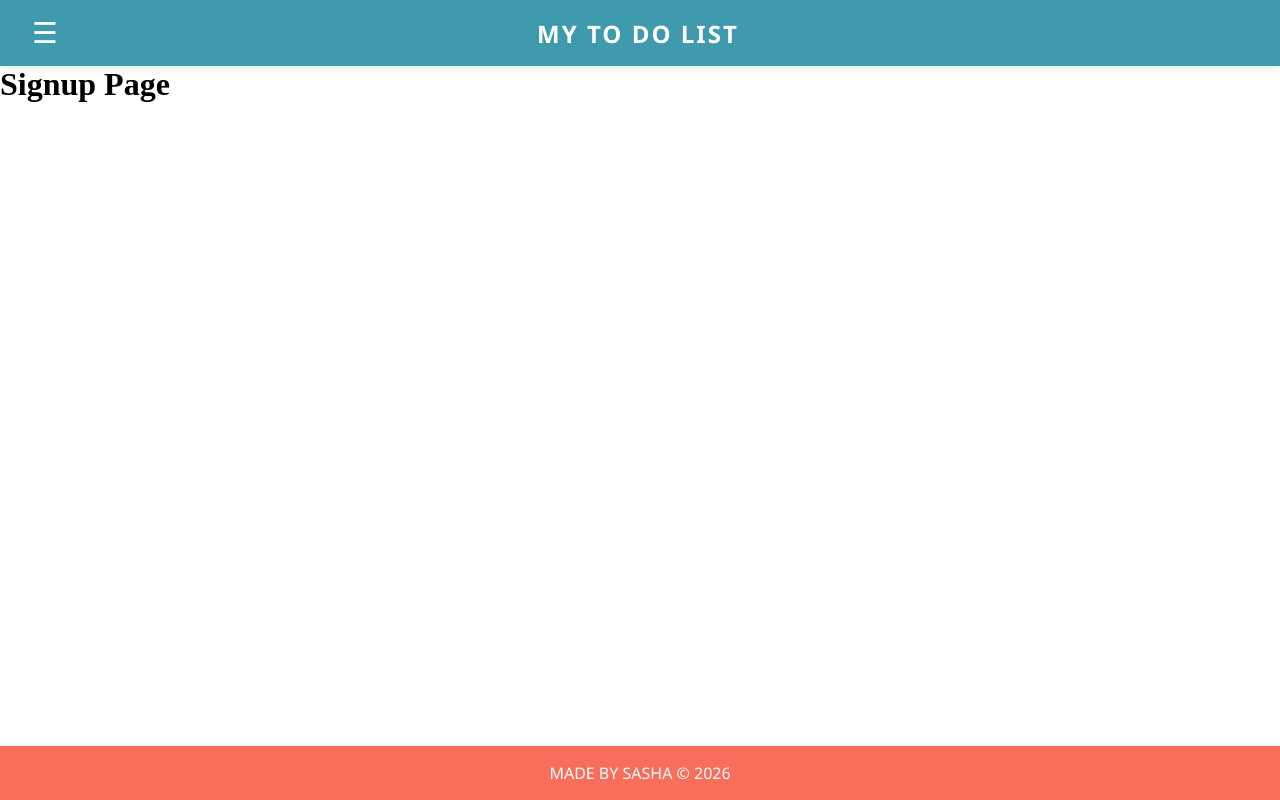
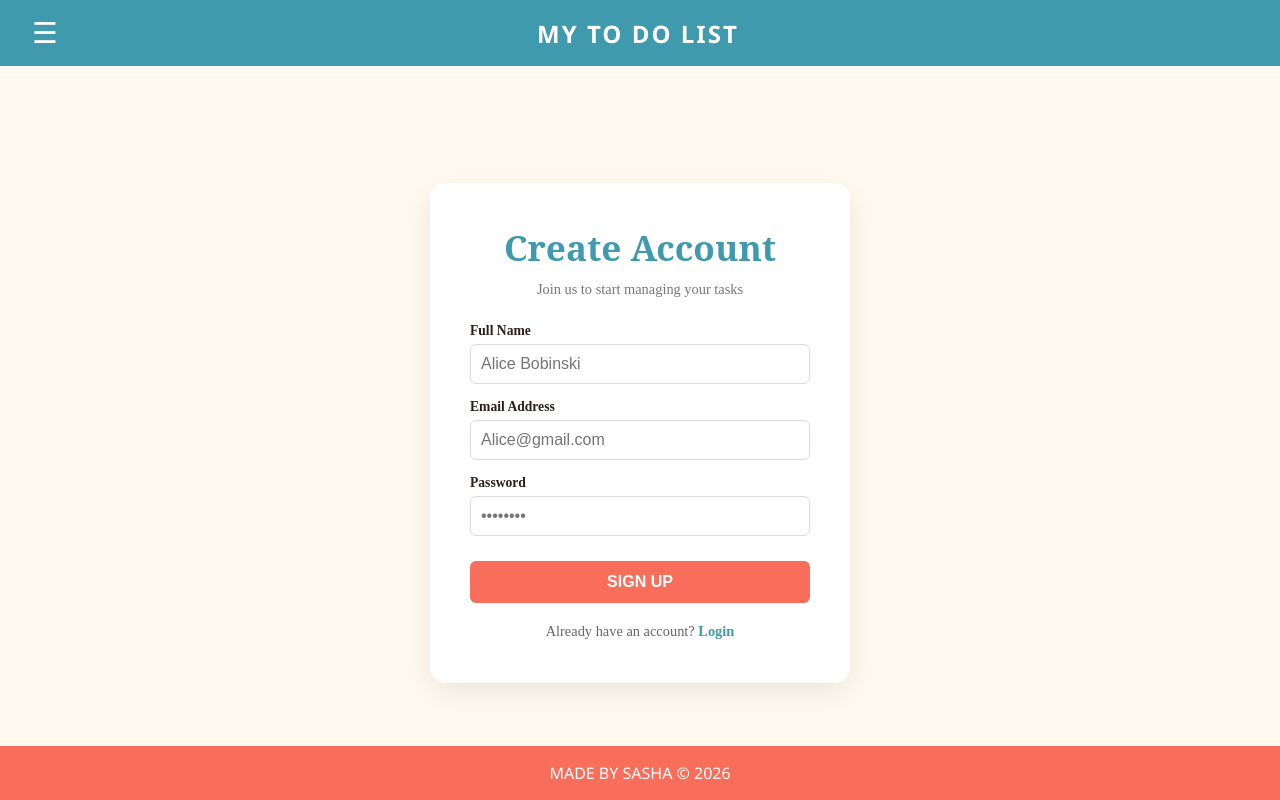
Before and after one commit to sashabel1/todo-app, a React (Vite) app in the folder client/: page /signup in a window 1280 px wide. Built offline with nearby package versions, Linux system fonts and the light colour scheme.

Commit message:
create login and signup pages

```diff
--- a/client/src/components/Header.jsx
+++ b/client/src/components/Header.jsx
@@ -1,4 +1,5 @@
 import React from 'react';
+import { Link } from 'react-router-dom';
 import '../styles/Header.css';
 
 const Header = ({ onMenuClick }) => {
@@ -7,7 +8,11 @@ const Header = ({ onMenuClick }) => {
       <button className="menu-button" onClick={onMenuClick}>
         ☰
       </button>
-      <h1 className="header-title">MY TO DO LIST</h1>
+
+      <Link to="/" className="header-title-link">
+        <h1 className="header-title">MY TO DO LIST</h1>
+      </Link>
+
       <div className="header-spacer"></div>
     </header>
   );
--- a/client/src/pages/Login.jsx
+++ b/client/src/pages/Login.jsx
@@ -1,9 +1,62 @@
-import React from 'react';
+import React, { useState } from 'react';
+import { useNavigate, Link } from 'react-router-dom';
+import '../styles/Login.css';
 
-export default function Login() {
+const Login = () => {
+  const [formData, setFormData] = useState({ email: '', password: '' });
+  const navigate = useNavigate();
+
+  const handleChange = (e) => {
+    setFormData({ ...formData, [e.target.name]: e.target.value });
+  };
+
+  const handleSubmit = async (e) => {
+    e.preventDefault();
+    console.log("Logging in with:", formData);
+
+    navigate('/dashboard');
+  };
+
   return (
-    <div>
-      <h1>Login Page</h1>
+    <div className="login-page">
+      <div className="login-card">
+        <h2 className="login-title">Welcome Back</h2>
+        <p className="login-subtitle">Please enter your details to login</p>
+
+        <form onSubmit={handleSubmit} className="login-form">
+          <div className="input-group">
+            <label>Email Address</label>
+            <input
+              type="email"
+              name="email"
+              placeholder="Alice@gmail.com"
+              value={formData.email}
+              onChange={handleChange}
+              required
+            />
+          </div>
+
+          <div className="input-group">
+            <label>Password</label>
+            <input
+              type="password"
+              name="password"
+              placeholder="••••••••"
+              value={formData.password}
+              onChange={handleChange}
+              required
+            />
+          </div>
+
+          <button type="submit" className="login-btn">LOGIN</button>
+        </form>
+
+        <p className="auth-switch">
+          Don't have an account? <Link to="/signup">Sign Up</Link>
+        </p>
+      </div>
     </div>
   );
-}
+};
+
+export default Login;
--- a/client/src/pages/Signup.jsx
+++ b/client/src/pages/Signup.jsx
@@ -1,9 +1,78 @@
-import React from 'react';
+import React, { useState } from 'react';
+import { useNavigate, Link } from 'react-router-dom';
+import '../styles/Signup.css';
 
-export default function Signup() {
+const Signup = () => {
+  const [formData, setFormData] = useState({
+    fullName: '',
+    email: '',
+    password: ''
+  });
+  const navigate = useNavigate();
+
+  const handleChange = (e) => {
+    setFormData({ ...formData, [e.target.name]: e.target.value });
+  };
+
+  const handleSubmit = async (e) => {
+    e.preventDefault();
+    console.log("Signing up with:", formData);
+
+    navigate('/dashboard');
+  };
+
   return (
-    <div>
-      <h1>Signup Page</h1>
+    <div className="signup-page">
+      <div className="signup-card">
+        <h2 className="signup-title">Create Account</h2>
+        <p className="signup-subtitle">Join us to start managing your tasks</p>
+
+        <form onSubmit={handleSubmit} className="signup-form">
+          <div className="input-group">
+            <label>Full Name</label>
+            <input
+              type="text"
+              name="fullName"
+              placeholder="Alice Bobinski"
+              value={formData.fullName}
+              onChange={handleChange}
+              required
+            />
+          </div>
+
+          <div className="input-group">
+            <label>Email Address</label>
+            <input
+              type="email"
+              name="email"
+              placeholder="Alice@gmail.com"
+              value={formData.email}
+              onChange={handleChange}
+              required
+            />
+          </div>
+
+          <div className="input-group">
+            <label>Password</label>
+            <input
+              type="password"
+              name="password"
+              placeholder="••••••••"
+              value={formData.password}
+              onChange={handleChange}
+              required
+            />
+          </div>
+
+          <button type="submit" className="signup-btn">SIGN UP</button>
+        </form>
+
+        <p className="auth-switch">
+          Already have an account? <Link to="/login">Login</Link>
+        </p>
+      </div>
     </div>
   );
-}
+};
+
+export default Signup;
--- a/client/src/styles/Header.css
+++ b/client/src/styles/Header.css
@@ -32,3 +32,10 @@
 .header-spacer {
   width: 30px;
 }
+
+.header-title-link {
+  text-decoration: none;
+  color: inherit;
+  display: flex;
+  align-items: center;
+}
--- /dev/null
+++ b/client/src/styles/Login.css
@@ -0,0 +1,98 @@
+.login-page {
+  display: flex;
+  align-items: center;
+  justify-content: center;
+  width: 100%;
+
+  flex: 1;
+  min-height: calc(100vh - 140px);
+
+  background-color: #FFF9F0;
+  margin: 0;
+  padding: 0;
+}
+
+.login-card {
+  background: white;
+  padding: 40px;
+  border-radius: 15px;
+  box-shadow: 0 10px 30px rgba(0,0,0,0.08);
+  text-align: center;
+  margin: 20px 0;
+
+  width: 100%;
+  max-width: 420px;
+  height: 500px;
+
+}
+
+.login-title {
+  color: #3F9AAE;
+  font-family: 'serif';
+  font-size: 2.2rem;
+  margin-bottom: 10px;
+}
+
+.login-subtitle {
+  color: #777;
+  margin-bottom: 30px;
+  font-size: 0.9rem;
+}
+
+.login-form {
+  display: flex;
+  flex-direction: column;
+  gap: 20px;
+  text-align: left;
+}
+
+.input-group label {
+  display: block;
+  font-weight: 600;
+  margin-bottom: 8px;
+  color: #2D1E1E;
+  font-size: 0.9rem;
+}
+
+.input-group input {
+  width: 100%;
+  padding: 12px;
+  border: 1px solid #ddd;
+  border-radius: 6px;
+  font-size: 1rem;
+  outline: none;
+  transition: border-color 0.3s;
+}
+
+.input-group input:focus {
+  border-color: #3F9AAE;
+}
+
+.login-btn {
+  background-color: #F96E5B;
+  color: white;
+  border: none;
+  padding: 14px;
+  border-radius: 6px;
+  font-weight: bold;
+  font-size: 1rem;
+  cursor: pointer;
+  transition: background 0.3s;
+  margin-top: 10px;
+}
+
+.login-btn:hover {
+  background-color: #e85d4b;
+}
+
+.auth-switch {
+  margin-top: 20px;
+  font-size: 0.9rem;
+  color: #666;
+}
+
+.auth-switch a {
+  color: #3F9AAE;
+  text-decoration: none;
+  font-weight: bold;
+}
--- /dev/null
+++ b/client/src/styles/Signup.css
@@ -0,0 +1,93 @@
+.signup-page {
+  display: flex;
+  flex: 1;
+  align-items: center;
+  justify-content: center;
+  width: 100%;
+  background-color: #FFF9F0;
+  padding: 20px;
+}
+
+.signup-card {
+  background: white;
+  padding: 40px;
+  border-radius: 15px;
+  box-shadow: 0 10px 30px rgba(0,0,0,0.08);
+  text-align: center;
+
+  width: 100%;
+  max-width: 420px;
+  height: 500px;
+}
+
+.signup-title {
+  color: #3F9AAE;
+  font-family: 'serif';
+  font-size: 2.2rem;
+  margin-bottom: 10px;
+}
+
+.signup-subtitle {
+  color: #777;
+  margin-bottom: 25px;
+  font-size: 0.9rem;
+}
+
+.signup-form {
+  display: flex;
+  flex-direction: column;
+  gap: 15px;
+  text-align: left;
+}
+
+.input-group label {
+  display: block;
+  font-weight: 600;
+  margin-bottom: 5px;
+  color: #2D1E1E;
+  font-size: 0.85rem;
+}
+
+.input-group input {
+  width: 100%;
+  padding: 10px;
+  border: 1px solid #ddd;
+  border-radius: 6px;
+  font-size: 1rem;
+  outline: none;
+  transition: border-color 0.3s;
+}
+
+.input-group input:focus {
+  border-color: #3F9AAE;
+}
+
+.signup-btn {
+  background-color: #F96E5B;
+  color: white;
+  border: none;
+  padding: 12px;
+  border-radius: 6px;
+  font-weight: bold;
+  font-size: 1rem;
+  cursor: pointer;
+  margin-top: 10px;
+  transition: 0.3s;
+}
+
+.signup-btn:hover {
+  background-color: #e85d4b;
+  transform: translateY(-2px);
+}
+
+.auth-switch {
+  margin-top: 20px;
+  font-size: 0.9rem;
+  color: #666;
+}
+
+.auth-switch a {
+  color: #3F9AAE;
+  text-decoration: none;
+  font-weight: bold;
+}
```
Also changed, not shown: 1 other file (tests, documents, lock files or other folders).
